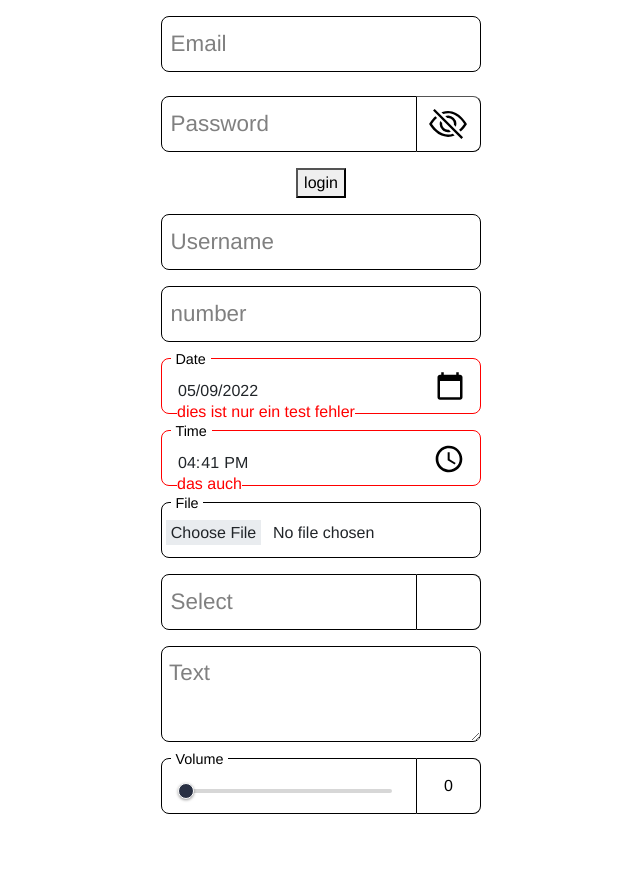
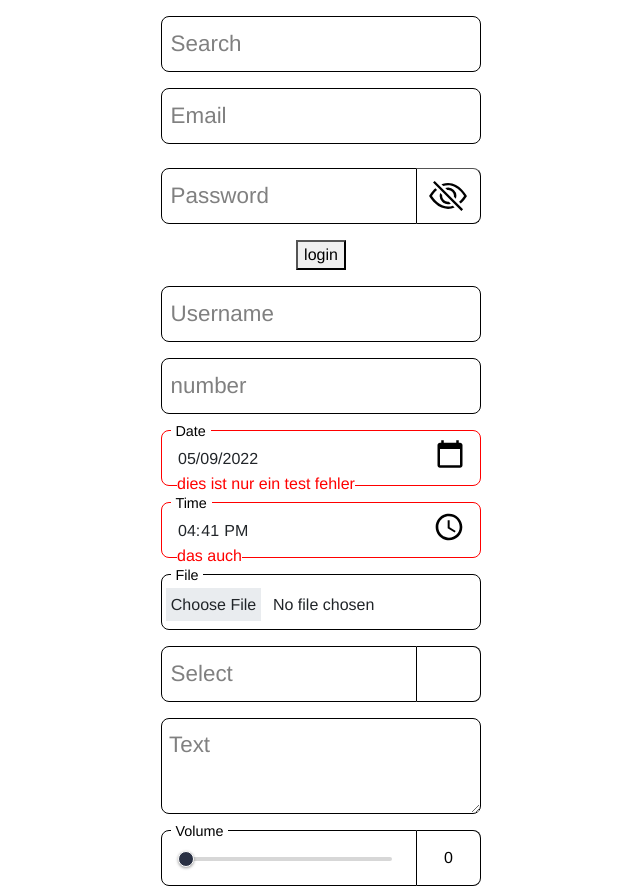
Before and after one commit to TimL135/sexyinputs, a Vue app: page / in a window 1280 px wide. Shown: the whole page, without its empty margins (319-959 px from the left). Before the commit the page ends 814 px from the top, so only its background shows below. Built offline with nearby package versions, Linux system fonts and the light colour scheme.

Commit message:
add type search

```diff
--- a/src/components/SexyInput.vue
+++ b/src/components/SexyInput.vue
@@ -1,10 +1,31 @@
 <template>
   <div class="input-contain mt-3 shadow-none">
-    <div class="">
+    <!-- error -->
+    <div>
       <div v-if="error && !isListVisible" class="error">
         {{ error }}
       </div>
     </div>
+    <!-- /error -->
+    <!-- search Icon -->
+    <div
+      v-if="type == 'search' && (isListVisible || modelValue)"
+      class="search"
+    >
+      <svg
+        xmlns="http://www.w3.org/2000/svg"
+        width="16"
+        height="16"
+        fill="currentColor"
+        class="bi bi-search"
+        viewBox="0 0 16 16"
+      >
+        <path
+          d="M11.742 10.344a6.5 6.5 0 1 0-1.397 1.398h-.001c.03.04.062.078.098.115l3.85 3.85a1 1 0 0 0 1.415-1.414l-3.85-3.85a1.007 1.007 0 0 0-.115-.1zM12 6.5a5.5 5.5 0 1 1-11 0 5.5 5.5 0 0 1 11 0z"
+        />
+      </svg>
+    </div>
+    <!-- /search Icon -->
     <!-- standard input field -->
     <input
       v-if="type != 'textarea' && type != 'select'"
@@ -22,7 +43,7 @@
       ]"
       :style="
         btnText || type == 'password' || sideInputType
-          ? 'border-radius: 0.5rem 0 0 0.5rem; width:80%'
+          ? `border-radius: 0.5rem 0 0 0.5rem; width:${inputWidth}`
           : ''
       "
       :id="id"
@@ -42,7 +63,7 @@
         class="simple-typeahead-input form-control shadow-none"
         :style="[
           btnText || sideInputType
-            ? 'border-radius: 0.5rem 0 0 0.5rem; width:80%'
+            ? `border-radius: 0.5rem 0 0 0.5rem; width:${inputWidth}`
             : '',
           isListVisible ? 'border-radius: 0.5rem 0 0 0' : '',
         ]"
@@ -71,7 +92,7 @@
       <div
         v-if="isListVisible && type == 'select'"
         class="simple-typeahead-list"
-        :style="[btnText || sideInputType ? ' width:80%' : '']"
+        :style="[btnText || sideInputType ? `width:${inputWidth}` : '']"
       >
         <div v-if="$slots['list-header']">
           <slot name="list-header"></slot>
@@ -300,6 +321,10 @@ export default defineComponent({
       type: String,
       default: "red",
     },
+    sideWidth: {
+      type: String,
+      default: "20",
+    },
   },
   data() {
     return {
@@ -347,6 +372,18 @@ export default defineComponent({
       const size = ((value - min) / (max - min)) * 100;
       return size + "%";
     },
+    inputWidth() {
+      let width = 100;
+      if (
+        this.type == "range" ||
+        this.type == "password" ||
+        this.sideInputType ||
+        this.btnText
+      ) {
+        width -= parseInt(this.sideWidth);
+      }
+      return width + "%";
+    },
   },
   mounted() {
     if (this.type == "date") {
@@ -372,7 +409,6 @@ export default defineComponent({
         ("0" + date.getMinutes()).slice(-2);
       this.updateValue(time);
     }
-
     if (this.type == "range") {
       //set Element to standardInput and sets the background in the range input
       setTimeout(() => {
@@ -447,6 +483,7 @@ export default defineComponent({
         case "select":
         case "time":
         case "date":
+        case "search":
           this.isInputFocused = true;
           if (this.type != "select") return;
           this.$emit("onFocus", {
@@ -562,19 +599,26 @@ export default defineComponent({
   border-radius: 0.5rem;
   .error {
     background-color: white;
-    color: red;
+    color: v-bind(errorColor);
     position: absolute;
     z-index: 1;
     top: 75%;
     left: 5%;
   }
+  .search {
+    content: "f";
+    background-color: white;
+    position: absolute;
+    z-index: 1;
+    top: 25%;
+    left: 1%;
+  }
   input {
     text-align: start;
     padding-left: 1rem;
-    padding-top: 1rem;
+    padding-top: 0.5rem;
     height: 3.5rem;
     width: 100%;
-    line-height: 4rem;
     border: 1px solid;
     border-color: v-bind(borderColorComputed);
     border-radius: 0.5rem;
@@ -611,7 +655,7 @@ export default defineComponent({
     -webkit-appearance: none;
     appearance: none;
     border-radius: 0.5rem 0 0 0.5rem;
-    width: 80%;
+    width: v-bind(inputWidth);
     cursor: pointer;
     &::-moz-range-track {
       height: 0.2rem;
@@ -655,7 +699,12 @@ export default defineComponent({
       opacity: 0;
     }
   }
-
+  input[type="search"] {
+    padding-left: 2rem;
+    &::-webkit-search-cancel-button {
+      display: none;
+    }
+  }
   input[type="date"],
   input[type="time"] {
     &::-webkit-calendar-picker-indicator {
@@ -669,10 +718,9 @@ export default defineComponent({
   }
 
   input[type="file"] {
-    line-height: 1rem;
     &::-webkit-file-upload-button {
       border: none;
-      margin-top: 0.05rem;
+      margin-top: 0.3rem;
       padding: 0.3rem;
     }
   }
@@ -684,9 +732,9 @@ export default defineComponent({
     padding: 0;
     top: 0;
     bottom: 0;
-    left: 80%;
+    left: v-bind(inputWidth);
     right: 0;
-    width: 20%;
+    width: v-bind(sideWidth);
     border-radius: 0 0.5rem 0.5rem 0;
     border-width: 1px;
     border-color: v-bind(borderColorComputed);
--- a/src/views/App.vue
+++ b/src/views/App.vue
@@ -1,6 +1,12 @@
 <template>
   <div class="d-flex justify-content-center">
     <form action="" style="width: 25%" @submit.prevent="login">
+      <SexyInput
+        placeholder="Search"
+        type="search"
+        v-model="search"
+        :error="errors.search"
+      ></SexyInput>
       <SexyInput
         placeholder="Email"
         type="email"
@@ -103,6 +109,7 @@ export default defineComponent({
       range: 0,
       array: [{ name: "hello" }, { name: "hallo" }],
       text: "",
+      search: "",
       errors: {},
     };
   },
```
